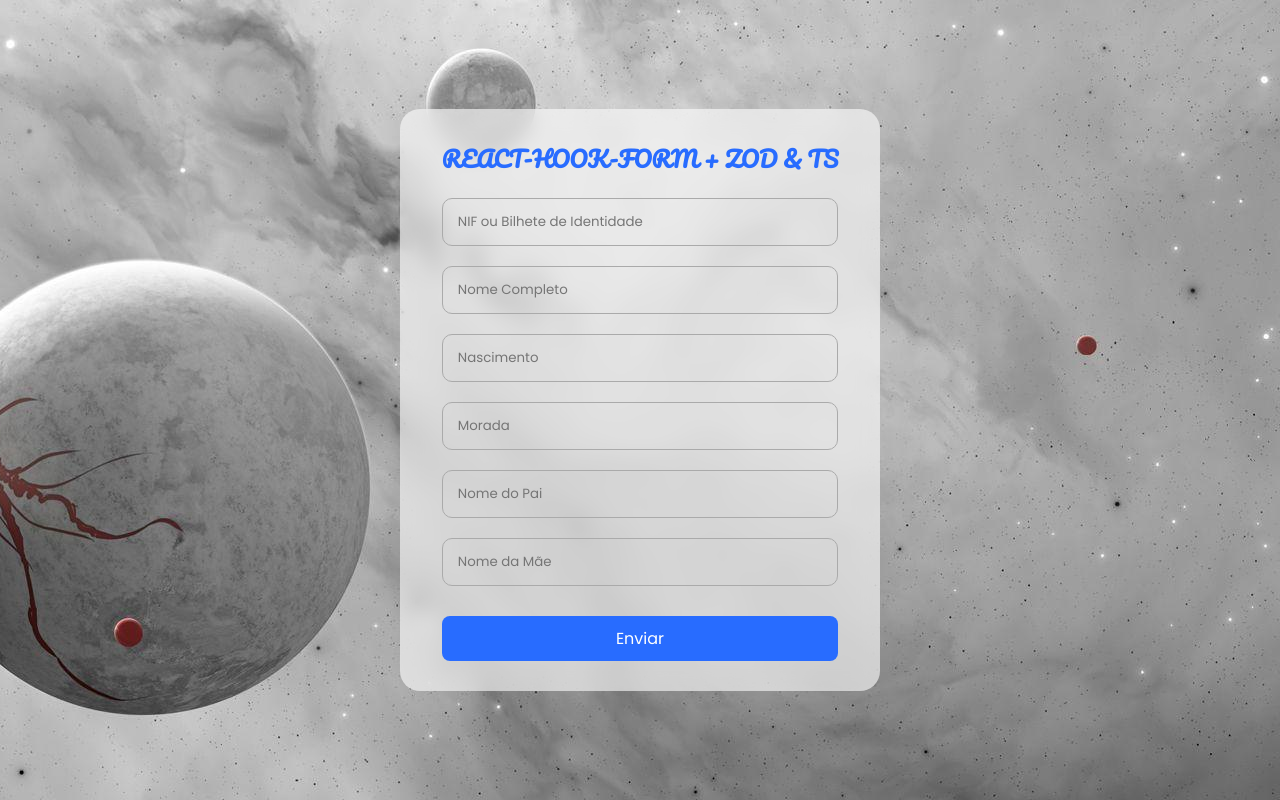
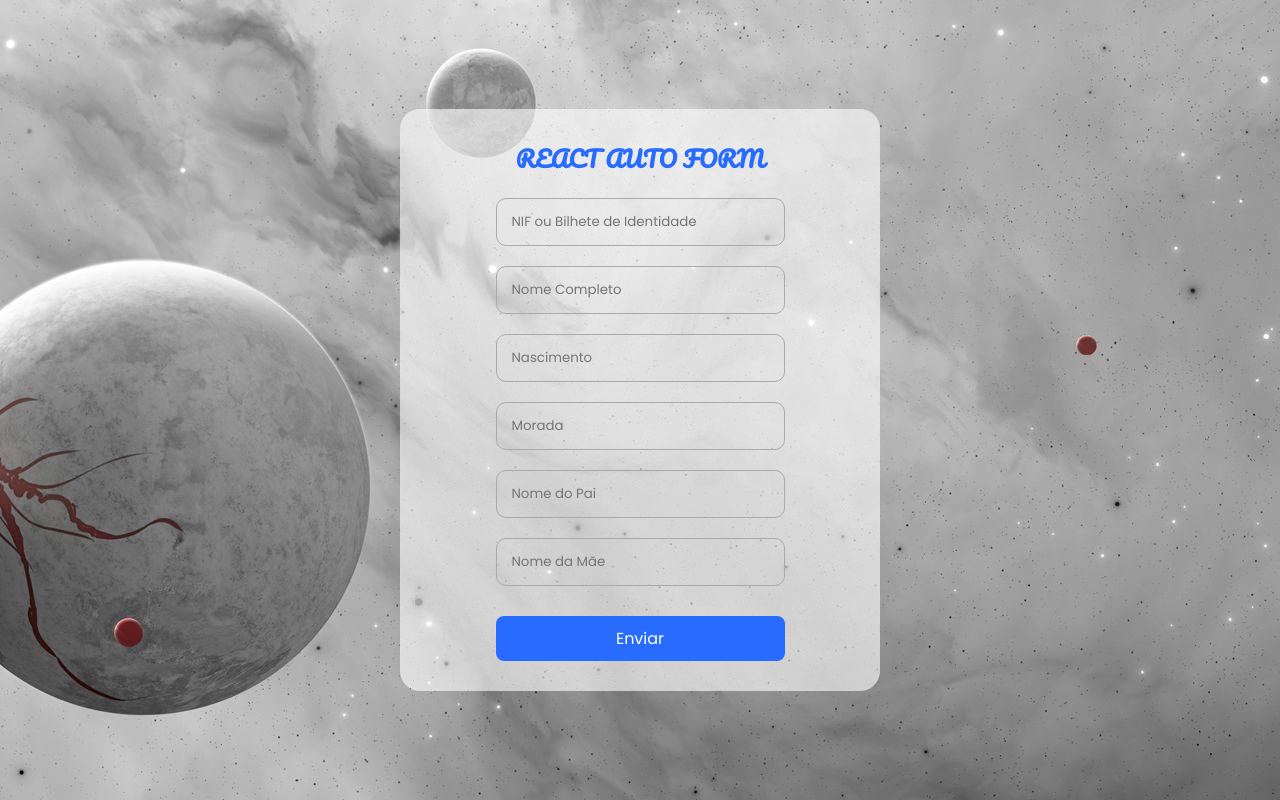
Before and after one commit to tavaresevaristo/react-auto-form, a React (Vite) app: page / in a window 1280 px wide. Built offline with nearby package versions, Linux system fonts and the light colour scheme.

Commit message:
second commit

```diff
--- a/src/components/form/index.tsx
+++ b/src/components/form/index.tsx
@@ -10,7 +10,9 @@
 
             <form onSubmit={handleSubmit(handleFormSubmit)}>
 
-                <h1>REACT-HOOK-FORM + ZOD & TS</h1>
+                <div className="title">
+                    <h1>REACT AUTO FORM</h1>
+                </div>
 
                 <div className="input-box">
                     <input {...register('address.bi')}
--- a/src/components/form/styles.ts
+++ b/src/components/form/styles.ts
@@ -8,22 +8,20 @@
   background: rgba(255, 255, 255, 0.6); /* Branco com 50% de opacidade */
   width: 30rem;
   justify-content: center;
-  backdrop-filter: blur(10px);
 
-  h1 {
+  .title {
     text-align: center;
-    font-size: 1.375rem; /* 22px */
+    font-size: .7rem; /* 22px */
     margin: 1.875rem 0 1.25rem 0; /* 30px 0 20px 0 */
   }
 
   .input-box {
     width: 100%;
     display: flex;
-    justify-content: center;
     flex-direction: column;
     margin-top: 1.25rem; /* 20px */
 
-    p{
+    p {
       font-size: 0.75rem; /* 12px */
       font-family: 'Poppins', sans-serif;
       color: red;
```
